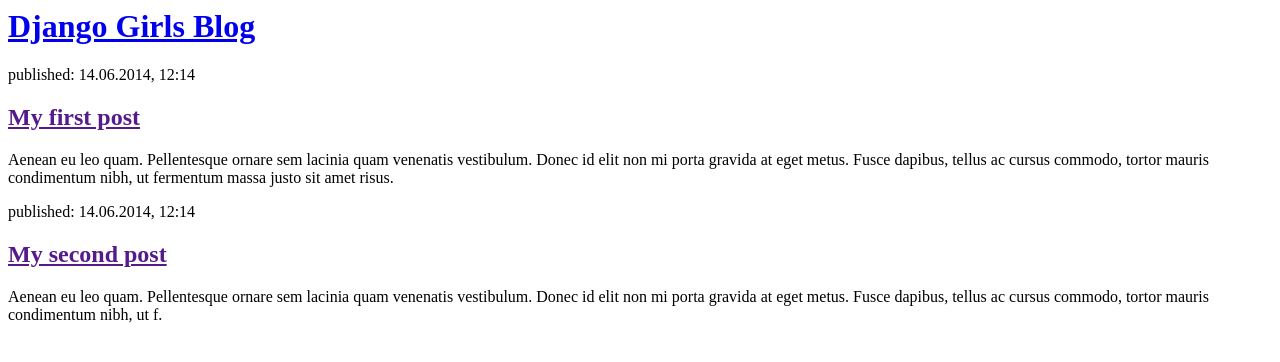
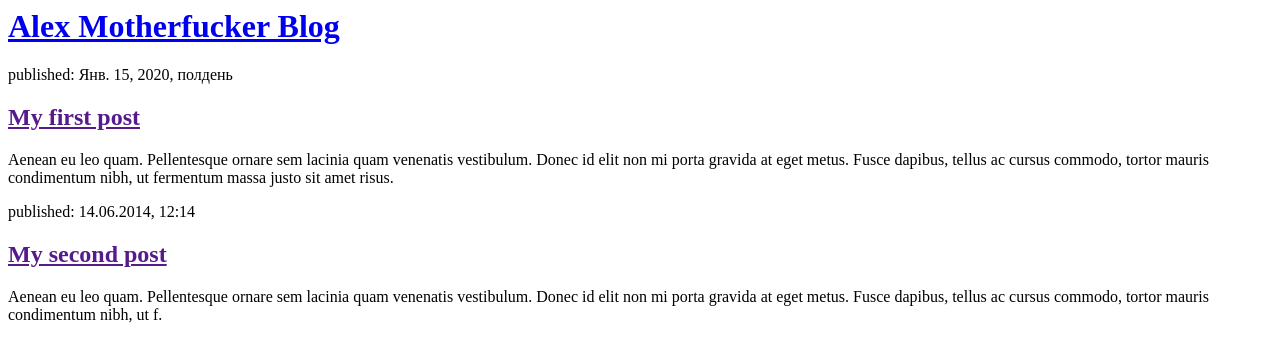
Before and after one commit to abliznichenko/My-first-blog, a Django app: template blog/templates/blog/post_list.html in a window 1280 px wide. Shown: the top 362 px of the page. Run offline with Django 3.2, Linux system fonts and the light colour scheme; the template is opened without the code that fills it: values that come from a table or form of the project are taken from there, others are empty; tables that the repository leaves empty hold one stand-in row (values such as "Sample post").

Commit message:
Modified templates to display posts from database.

```diff
--- a/blog/templates/blog/post_list.html
+++ b/blog/templates/blog/post_list.html
@@ -1,14 +1,14 @@
 <html>
     <head>
-        <title>Django Girls blog</title>
+        <title>Alex blog</title>
     </head>
     <body>
         <div>
-            <h1><a href="/">Django Girls Blog</a></h1>
+            <h1><a href="/">Alex Motherfucker Blog</a></h1>
         </div>
 
         <div>
-            <p>published: 14.06.2014, 12:14</p>
+            <p>published: {{ post.published_date }}</p>
             <h2><a href="">My first post</a></h2>
             <p>Aenean eu leo quam. Pellentesque ornare sem lacinia quam venenatis vestibulum. Donec id elit non mi porta gravida at eget metus. Fusce dapibus, tellus ac cursus commodo, tortor mauris condimentum nibh, ut fermentum massa justo sit amet risus.</p>
         </div>
```
Also changed, not shown: blog/views.py (+7 -4 lines).
